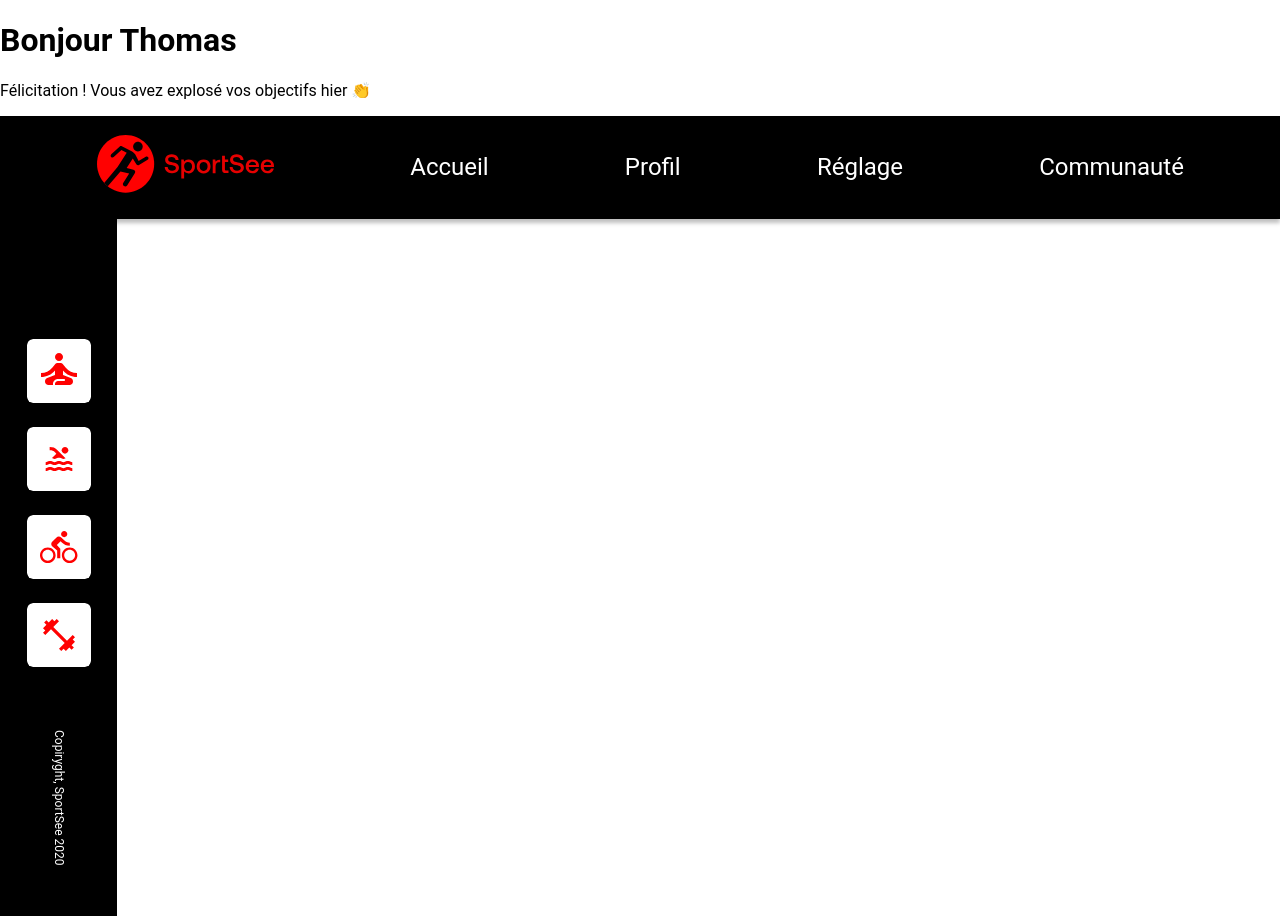
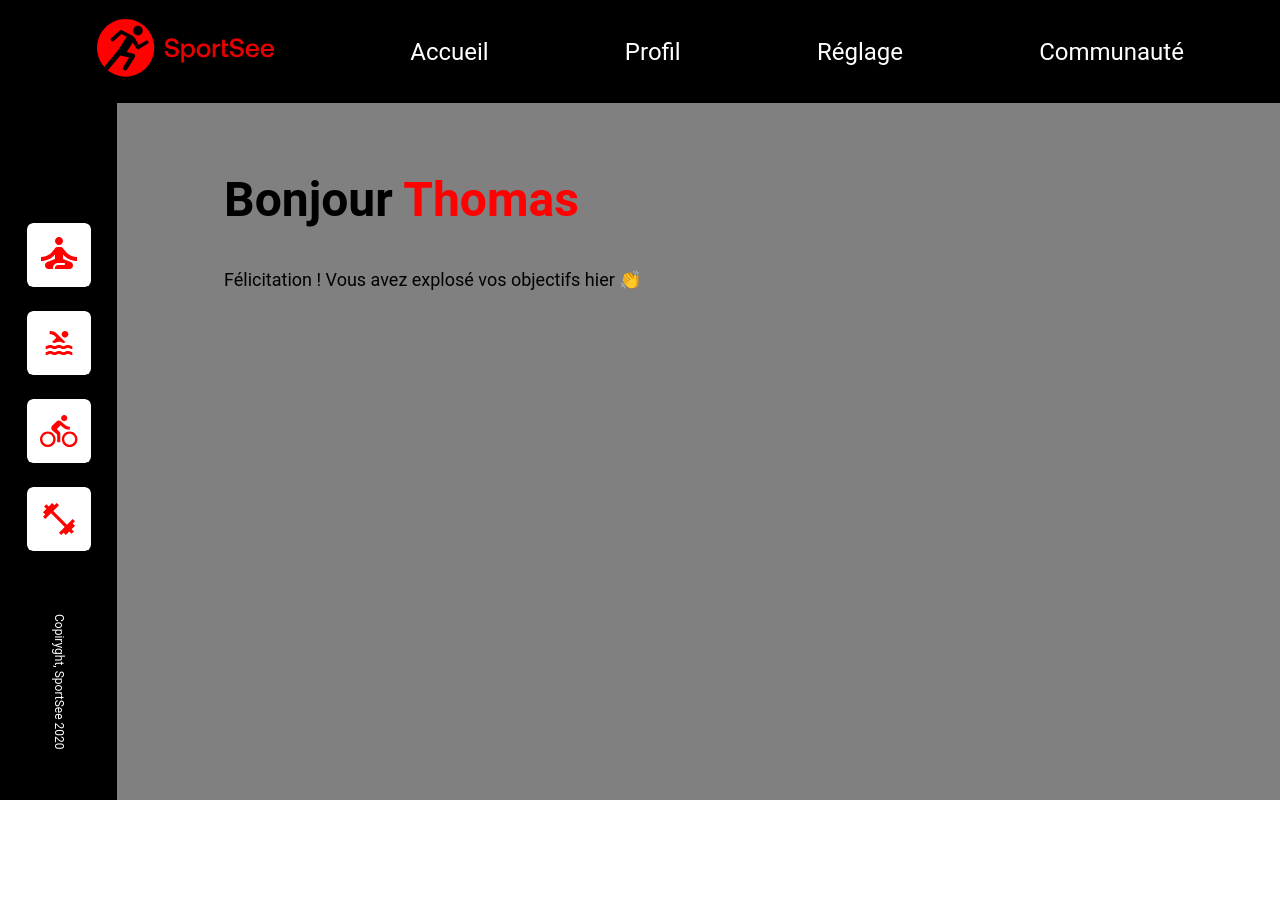
Before and after one commit to BELAID78/P12_React_SportSee, a React (Create React App) app: page / in a window 1280 px wide. After the commit the page ends 800 px from the top, so only its background shows below. Built offline with nearby package versions, Linux system fonts and the light colour scheme.

Commit message:
Integrate the user profile infos

```diff
--- a/src/App.js
+++ b/src/App.js
@@ -7,18 +7,18 @@ import SideBar from "./components/SideBar/SideBar";
 function App() {
   return (
     <>
+      {/* navbar */}
+      <NavBar />
+
+      {/* side bar */}
+      <SideBar />
+
       {/* router */}
       <BrowserRouter>
         <Routes>
           <Route path="/" end element={<Profile />}/>
         </Routes>
       </BrowserRouter>
-
-      {/* navbar */}
-      <NavBar />
-
-      {/* side bar */}
-      <SideBar />
 
       {/* outlet */}
       <Outlet />
--- a/src/app.css
+++ b/src/app.css
@@ -16,6 +16,7 @@ html, body {
 :root {
     --black: #000;
     --white: #FFF;
+    --red: #FF0101;
 }
 
 /* NavBar */
@@ -57,10 +58,34 @@ html, body {
     margin: 10px 0px;
 }
 
-/* copyright */
+/* Copyright */
 .copyright {
     margin: 0px;
     transform: rotate(90deg);
     width: 138px;
     font-size: 12px;
 }
+
+/* Profile */
+.profile {
+    width: calc(100vw - 117px);
+    height: calc(100vh - 103px);
+    background-color: gray;
+    position: absolute;
+    top: 103px;
+    left: 117px;
+    padding: 68px 107px;
+}
+
+.username {
+    font-size: 48px;
+    margin: 0px 0px 41px 0px;
+}
+
+.username span {
+    color: var(--red);
+}
+
+.welcome-message {
+    font-size: 18px;
+}
```
